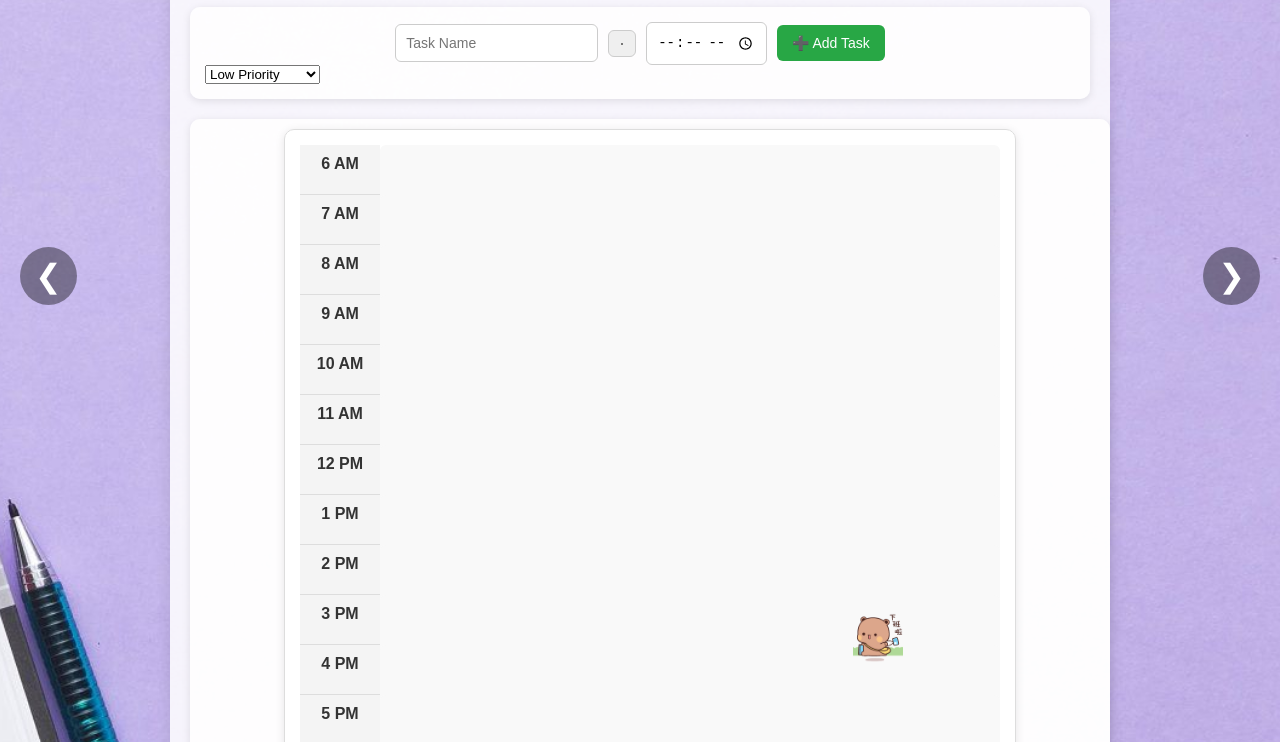
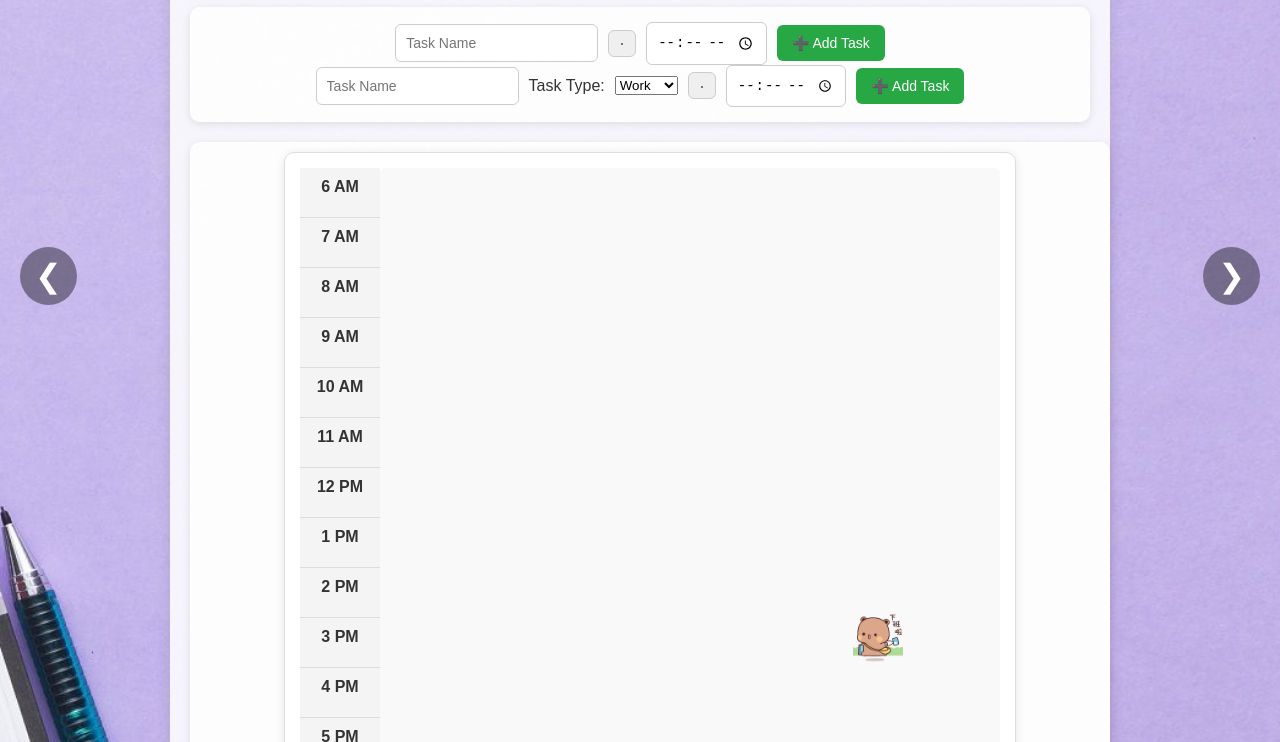
Before and after one commit to CristinaaVega/grp109, a plain HTML site: page team_project/index.html in a window 1280 px wide. Shown: the part 124-866 px from the top of the page. Drawn offline with Linux system fonts and the light colour scheme; files whose address does not match are found by name.

```diff
--- a/team_project/index.html
+++ b/team_project/index.html
@@ -33,11 +33,22 @@
                     <input type="time" id="taskTime" required>
                     <button type="submit" class="add-btn">➕ Add Task</button>
                 </form>
-            <select id="priority">
-                      <option value="low">Low Priority</option>
-                      <option value="medium">Medium Priority</option>
-                      <option value="high">High Priority</option>
-            </select>
+                <form id="taskForm" class="task-form">
+                        <input type="text" id="taskName" placeholder="Task Name" required>
+
+                           <label for="taskCategory">Task Type:</label>
+                            <select id="taskCategory">
+                                <option value="work">Work</option>
+                                <option value="school">School</option>
+                                <option value="other">Other</option>
+                             </select>
+
+                                <input type="color" id="taskColor" value="#ff0000" required>
+                                <input type="time" id="taskTime" required>
+
+                                <button type="submit" class="add-btn">➕ Add Task</button>
+                  </form>
+
             </div>
 
             <div class="calendar-container">
```
